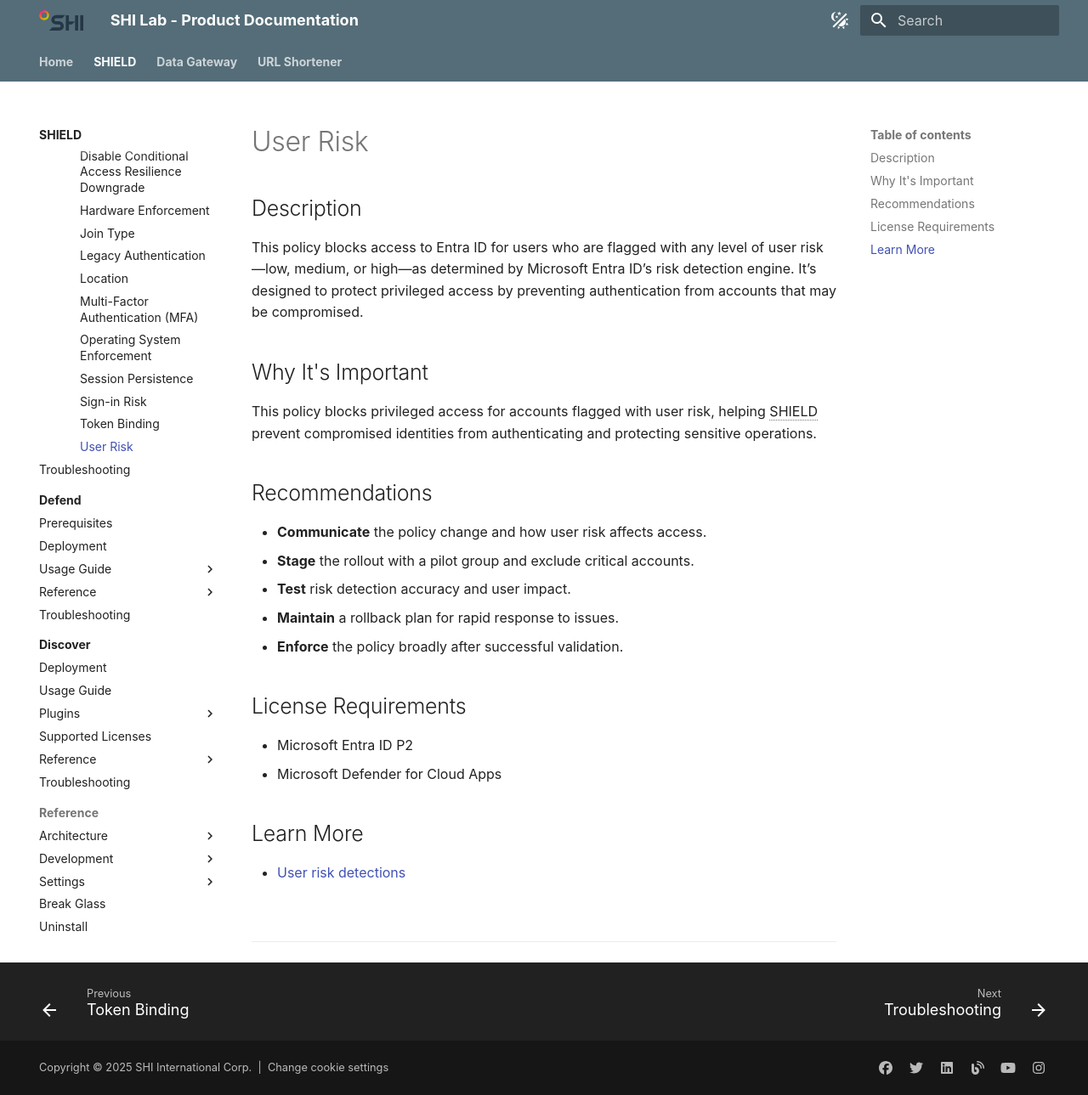
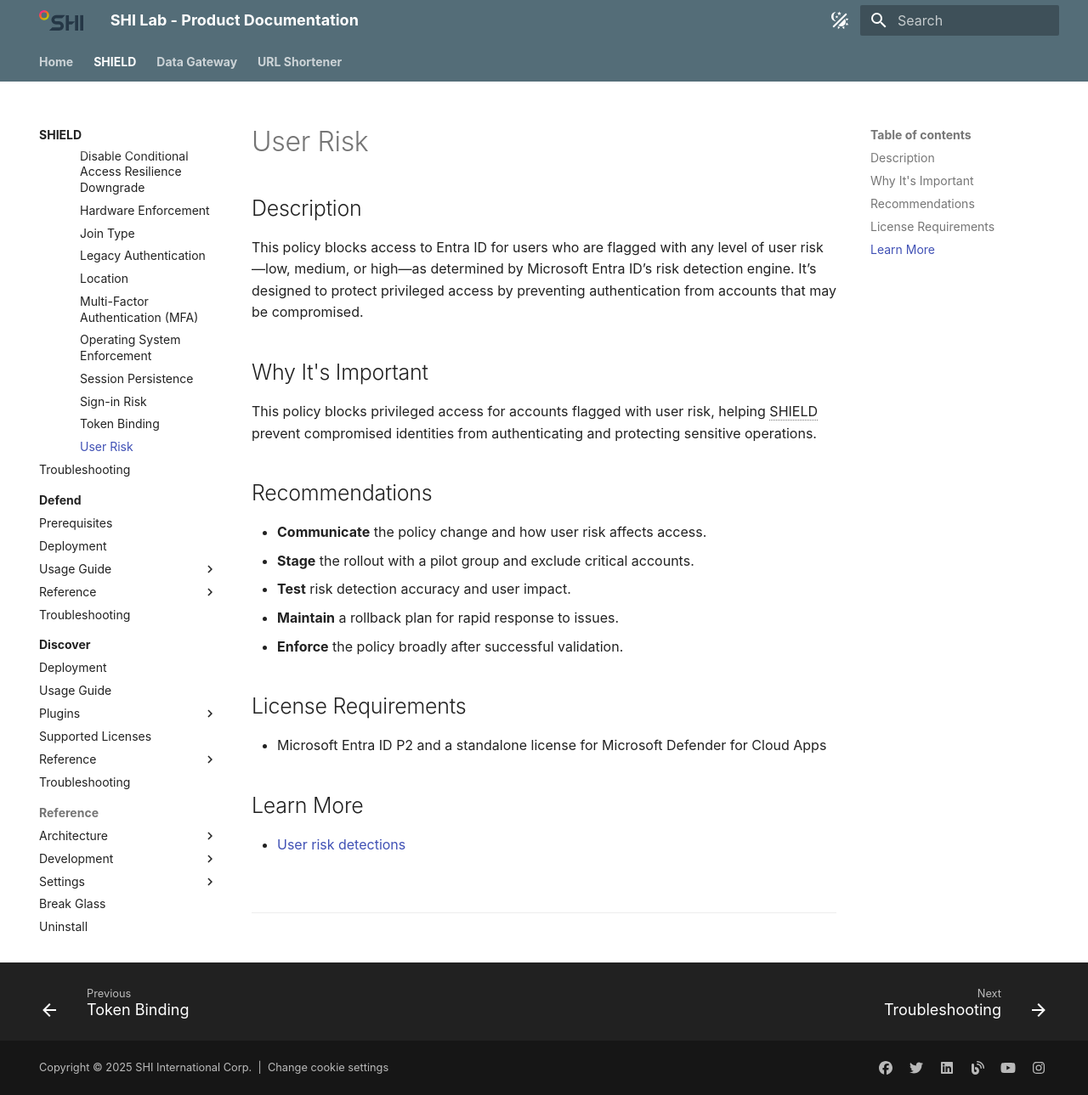
Before and after one commit to Software-Hardware-Integration-Lab/Documentation, an MkDocs documentation site: the page built from docs/SHIELD/Deploy/Reference/Architecture/Conditional-Access/Privileged/User-Risk.md, in a window 1280 px wide and 1289 px high. Shown: the whole window at 85% size. Built offline with MkDocs 1.6.1 and Material for MkDocs 9.7.7, drawn with Linux system fonts in a browser that asks for light colours; plug-ins that fetch from the network failed and are left out.

Commit message:
Updated licenses requirements for user risk and sign-in risk

```diff
--- a/docs/SHIELD/Deploy/Reference/Architecture/Conditional-Access/Privileged/User-Risk.md
+++ b/docs/SHIELD/Deploy/Reference/Architecture/Conditional-Access/Privileged/User-Risk.md
@@ -18,8 +18,7 @@ This policy blocks privileged access for accounts flagged with user risk, helpin
 
 ## License Requirements
 
-- Microsoft Entra ID P2
-- Microsoft Defender for Cloud Apps
+- Microsoft Entra ID P2 and a standalone license for Microsoft Defender for Cloud Apps
 
 ## Learn More
 
```
Also changed, not shown: docs/SHIELD/Deploy/Reference/Architecture/Conditional-Access/Privileged/Sign-In-Risk.md (+1 -2 lines).
